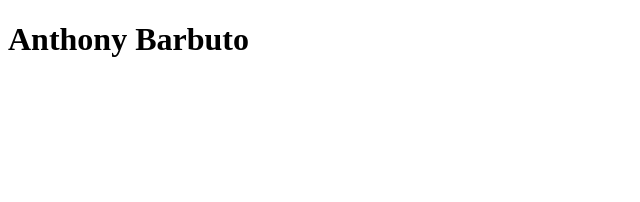
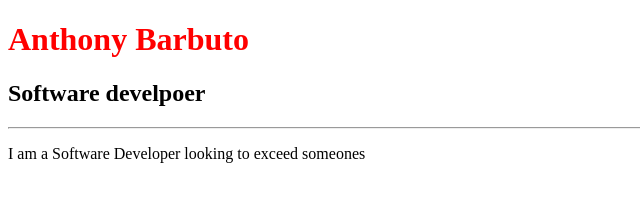
Before and after one commit to BarbutoA/my-portfolio, a plain HTML site: page index.html in a window 1280 px wide. Shown: the whole page, without its empty margins (0-640 px from the left). Drawn offline with Linux system fonts and the light colour scheme; files that its build step writes are made by us from their sources.

Commit message:
made moreee improvemts

```diff
--- a/assests/style.css
+++ b/assests/style.css
@@ -0,0 +1,3 @@
+h1 {
+    color: red;
+}
--- a/index.html
+++ b/index.html
@@ -5,8 +5,18 @@
     <meta http-equiv="X-UA-Compatible" content="IE=edge">
     <meta name="viewport" content="width=device-width, initial-scale=1.0">
     <title>Anthony Barbuto's Portfolio</title>
+
+    <link
+        rel="stylesheet"
+        href="style.css"
+
 </head>
 <body>
     <h1>Anthony Barbuto</h1>
+    <h2>Software develpoer</h2>
+    <hr>
+    <p>I am a Software Developer looking to exceed someones </p>
+    <h3></h3>
 </body>
+
 </html>
```
